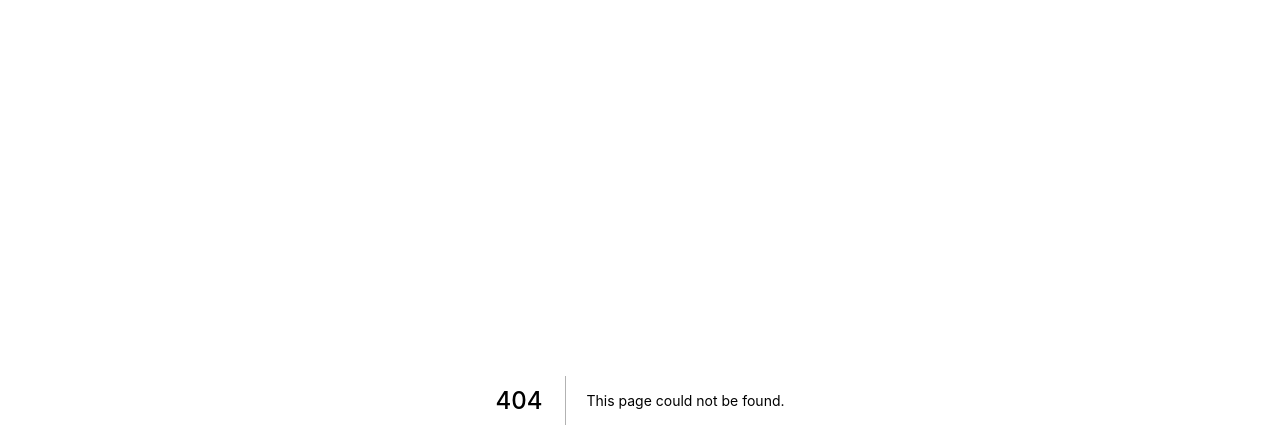
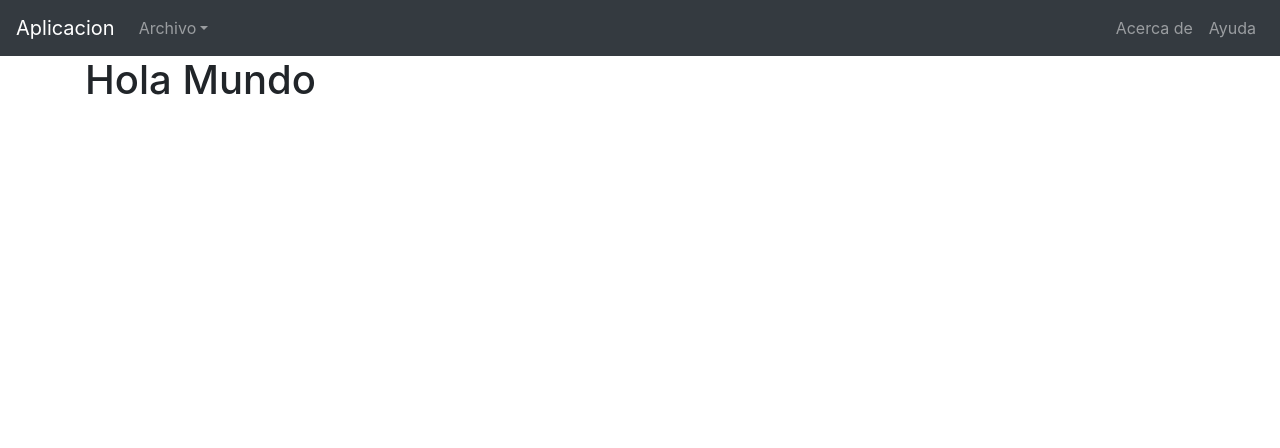
Before and after one commit to jpscorp21/caacupeturisticoweb, a Next.js app: page /contactos in a window 1280 px wide. Before the commit this address had no page. Shown: the top 448 px of the page. Built offline with nearby package versions, Linux system fonts and the light colour scheme.

Commit message:
Contacto de Turismo

```diff
--- /dev/null
+++ b/pages/contactos.js
@@ -0,0 +1,13 @@
+import Layout from "../components/MyLayout";
+import { Container } from "reactstrap";
+let nombre = "Hola Mundo";
+const Contactos = () => (
+
+    <Layout>
+        <Container>
+            <h1>{nombre}</h1>
+        </Container>
+    </Layout>
+)
+
+export default Contactos;
```
